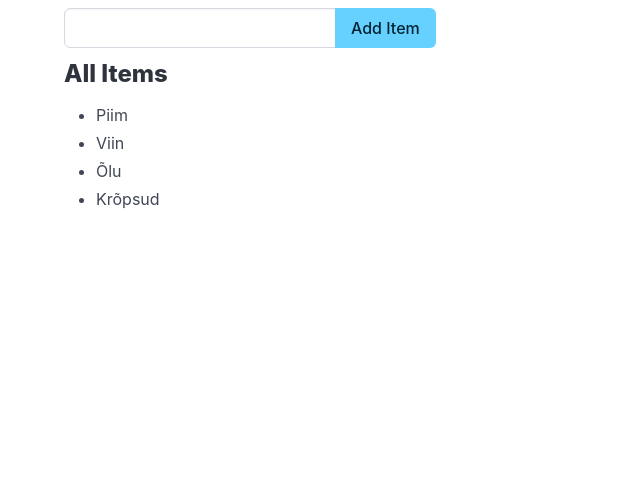
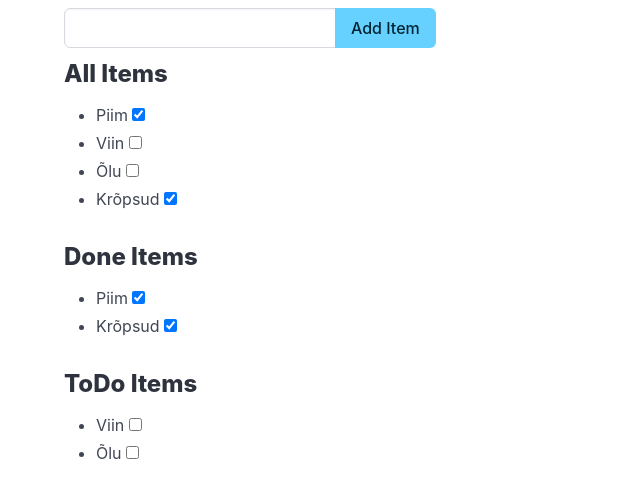
Before and after one commit to uputus/ta23alearnnode, a Vue app: page / in a window 1280 px wide. Shown: the top 498 px of the page, without its empty margins (0-640 px from the left). Built offline with nearby package versions, Linux system fonts and the light colour scheme.

Commit message:
Add complex item list

```diff
--- a/src/App.vue
+++ b/src/App.vue
@@ -1,18 +1,27 @@
 <script setup>
 
-import { ref } from 'vue';
+import { computed, ref } from 'vue';
+import ItemList from './ItemList.vue';
 
 
 let message = ref('');
-let items = ref(['Piim', 'Viin', 'Õlu', 'Krõpsud']);
+let i = 1;
+let items = ref([
+    {id: i++, name: 'Piim', isDone: true },
+    {id: i++, name: 'Viin', isDone: false },
+    {id: i++, name: 'Õlu', isDone: false },
+    {id: i++, name: 'Krõpsud', isDone: true },
+]);
 
 function addItem(){
     if(message.value.trim() !== ''){
-        items.value.push(message.value.trim());
+        items.value.push({id: i++, name: message.value.trim(), isDone: false });
     }
     message.value = '';
 }
 
+let doneItems = computed(() => items.value.filter(item => item.isDone));
+let toDoItems = computed(() => items.value.filter(item => !item.isDone));
 
 </script>
 
@@ -29,10 +38,9 @@ function addItem(){
             </div>
         </div>
         <div class="content">
-            <h3>All Items</h3>
-            <ul>
-                <li v-for="item in items">{{ item }}</li>
-            </ul>
+            <ItemList :items="items" title="All Items"></ItemList>
+            <ItemList :items="doneItems" title="Done Items"></ItemList>
+            <ItemList :items="toDoItems" title="ToDo Items"></ItemList>
         </div>
     </div>
 </template>
--- /dev/null
+++ b/src/ItemList.vue
@@ -0,0 +1,13 @@
+<script setup>
+defineProps(['items', 'title']);
+</script>
+
+<template>
+    <h3>{{ title }}</h3>
+    <ul>
+        <li v-for="item in items" :key="item.id">
+            {{ item.name }}
+            <input type="checkbox" v-model="item.isDone">
+        </li>
+    </ul>
+</template>
```
